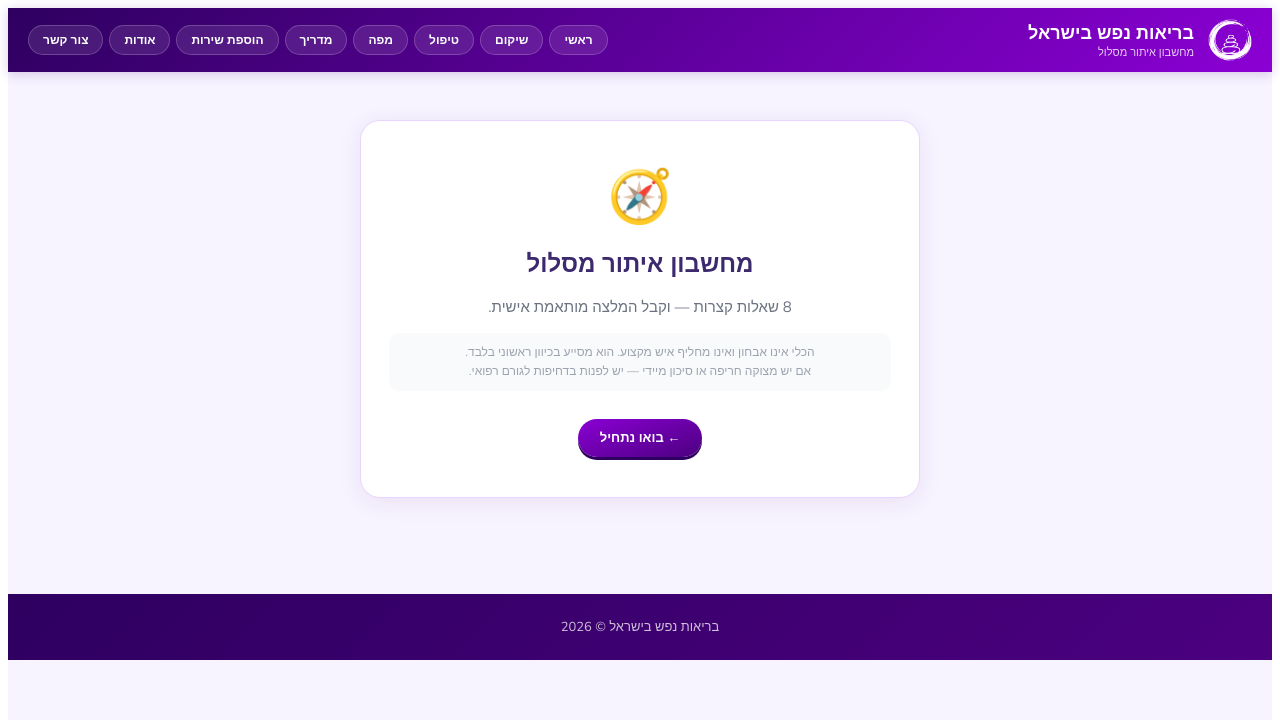
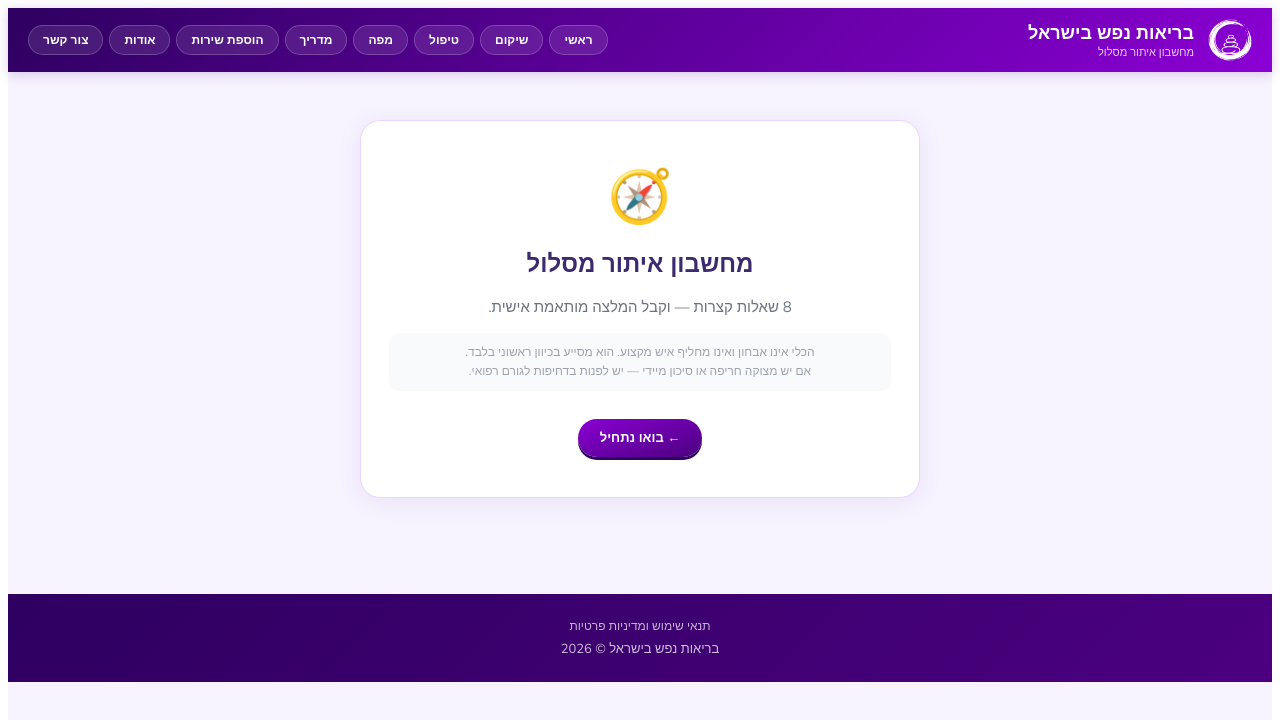
Before and after one commit to sivantelem-commits/rehab-directory, a Next.js app: page /calculator in a window 1280 px wide. Shown: the top 720 px of the page. Built offline with nearby package versions, Linux system fonts and the light colour scheme.

Commit message:
Update calculator.js

```diff
--- a/pages/calculator.js
+++ b/pages/calculator.js
@@ -417,6 +417,7 @@ function Page({ title, children }) {
         </header>
         {children}
         <footer style={{ background: 'linear-gradient(135deg, #2E0060, #4C0080)', color: 'rgba(255,255,255,0.75)', textAlign: 'center', padding: '24px', fontSize: 13, marginTop: 48, fontWeight: 500 }}>
+          <a href="/legal" style={{ color: "rgba(255,255,255,0.7)", textDecoration: "none", fontSize: 12, display: "block", marginBottom: 6 }}>תנאי שימוש ומדיניות פרטיות</a>
           בריאות נפש בישראל © 2026
         </footer>
       </div>
```
